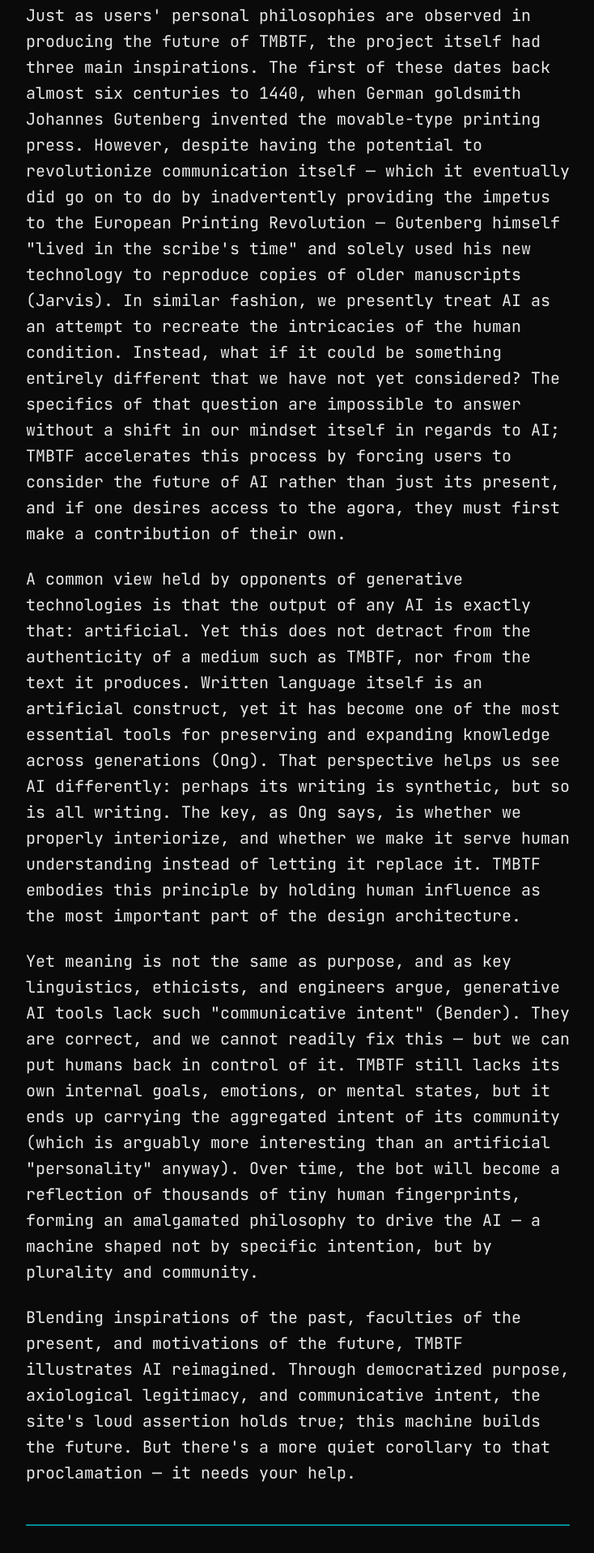
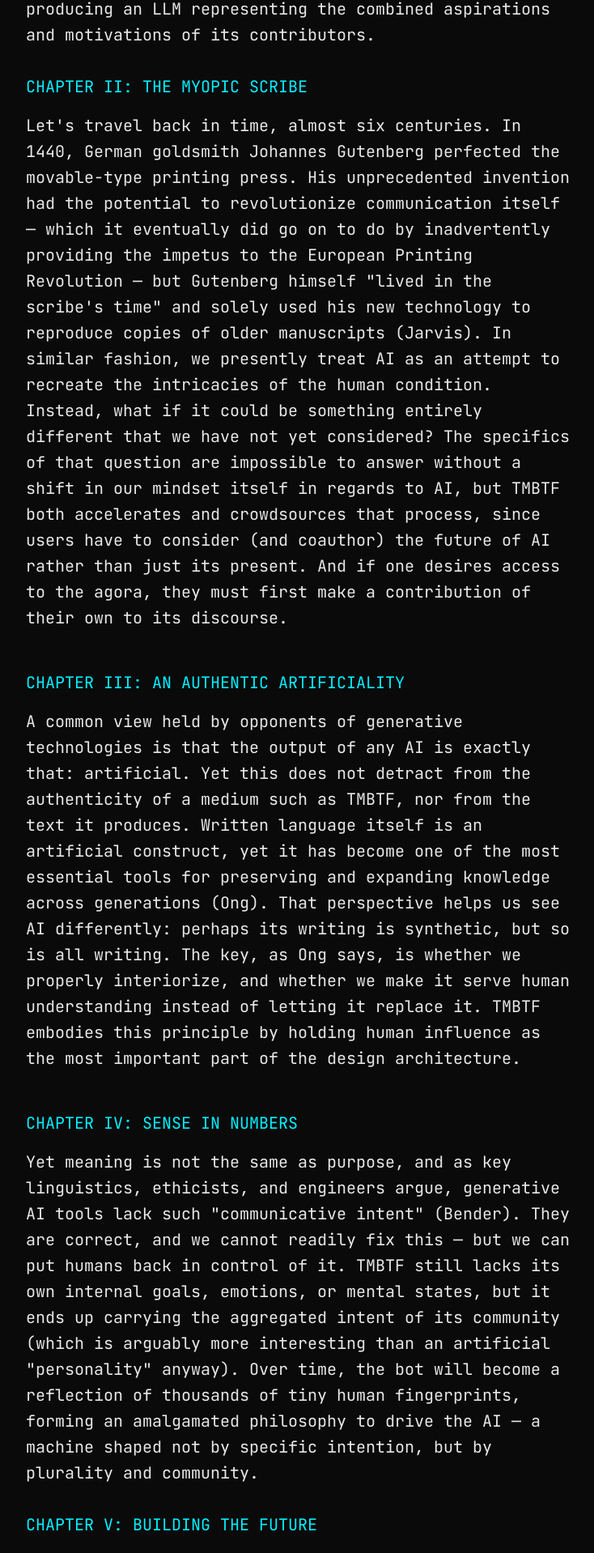
Before and after one commit to ishaan-awasthi/thismachinebuildsthefuture, a React (Vite) app: page /manifesto in a window 1280 px wide. Shown: the part 597-2515 px from the top of the page at 81% size, without its empty margins (272-1006 px from the left). Built offline with nearby package versions, Linux system fonts and the light colour scheme; no server answers.

Commit message:
manifesto content/styling

```diff
--- a/src/pages/ManifestoPage.tsx
+++ b/src/pages/ManifestoPage.tsx
@@ -27,21 +27,33 @@ export default function ManifestoPage() {
       <div className="flex-1 pt-20 px-12 md:px-24 py-16 md:py-32">
         <div className="max-w-2xl mx-auto">
           <div className="text-base-text" style={{ fontSize: '20px', lineHeight: '1.6' }}>
+            <p style={{ color: '#00F0FF', marginTop: '2rem', marginBottom: '1rem' }}>CHAPTER I: THIS MACHINE</p>
+
+
             <p className="mb-6">
               ThisMachineBuildsTheFuture.com (or TMBTF, as we will succinctly refer to it for the purposes of this manifesto) is a collective experiment in AI behavior. The project features a simplified chatbot interface to converse and interact with an LLM. However, before getting access to the bot, every visitor must give their own answer to the same question: "Artificial intelligence is here to stay, and we're already using it to build the present. But how should we use it to build the future? How do you think AI ought to behave?" Their thoughts are then added to a growing public timeline-dataset used to rewrite the chatbot's system prompt, producing an LLM representing the combined aspirations and motivations of its contributors.
             </p>
 
-            <p className="mb-6">
-              Just as users' personal philosophies are observed in producing the future of TMBTF, the project itself had three main inspirations. The first of these dates back almost six centuries to 1440, when German goldsmith Johannes Gutenberg invented the movable-type printing press. However, despite having the potential to revolutionize communication itself — which it eventually did go on to do by inadvertently providing the impetus to the European Printing Revolution — Gutenberg himself "lived in the scribe's time" and solely used his new technology to reproduce copies of older manuscripts (Jarvis). In similar fashion, we presently treat AI as an attempt to recreate the intricacies of the human condition. Instead, what if it could be something entirely different that we have not yet considered? The specifics of that question are impossible to answer without a shift in our mindset itself in regards to AI; TMBTF accelerates this process by forcing users to consider the future of AI rather than just its present, and if one desires access to the agora, they must first make a contribution of their own.
+            <p style={{ color: '#00F0FF', marginTop: '2rem', marginBottom: '1rem' }}>CHAPTER II: THE MYOPIC SCRIBE</p>
+
+            <p className="mb-12">
+              Let's travel back in time, almost six centuries. In 1440, German goldsmith Johannes Gutenberg perfected the movable-type printing press. His unprecedented invention had the potential to revolutionize communication itself — which it eventually did go on to do by inadvertently providing the impetus to the European Printing Revolution — but Gutenberg himself "lived in the scribe's time" and solely used his new technology to reproduce copies of older manuscripts (Jarvis). In similar fashion, we presently treat AI as an attempt to recreate the intricacies of the human condition. Instead, what if it could be something entirely different that we have not yet considered? The specifics of that question are impossible to answer without a shift in our mindset itself in regards to AI, but TMBTF both accelerates and crowdsources that process, since users have to consider (and coauthor) the future of AI rather than just its present. And if one desires access to the agora, they must first make a contribution of their own to its discourse.
             </p>
 
-            <p className="mb-6">
+            <p style={{ color: '#00F0FF', marginTop: '2rem', marginBottom: '1rem' }}>CHAPTER III: AN AUTHENTIC ARTIFICIALITY</p>
+
+            <p className="mb-12">
               A common view held by opponents of generative technologies is that the output of any AI is exactly that: artificial. Yet this does not detract from the authenticity of a medium such as TMBTF, nor from the text it produces. Written language itself is an artificial construct, yet it has become one of the most essential tools for preserving and expanding knowledge across generations (Ong). That perspective helps us see AI differently: perhaps its writing is synthetic, but so is all writing. The key, as Ong says, is whether we properly interiorize, and whether we make it serve human understanding instead of letting it replace it. TMBTF embodies this principle by holding human influence as the most important part of the design architecture.
             </p>
+
+            <p style={{ color: '#00F0FF', marginTop: '2rem', marginBottom: '1rem' }}>CHAPTER IV: SENSE IN NUMBERS</p>
 
             <p className="mb-6">
               Yet meaning is not the same as purpose, and as key linguistics, ethicists, and engineers argue, generative AI tools lack such "communicative intent" (Bender). They are correct, and we cannot readily fix this — but we can put humans back in control of it. TMBTF still lacks its own internal goals, emotions, or mental states, but it ends up carrying the aggregated intent of its community (which is arguably more interesting than an artificial "personality" anyway). Over time, the bot will become a reflection of thousands of tiny human fingerprints, forming an amalgamated philosophy to drive the AI — a machine shaped not by specific intention, but by plurality and community.
             </p>
+
+
+            <p style={{ color: '#00F0FF', marginTop: '2rem', marginBottom: '1rem' }}>CHAPTER V: BUILDING THE FUTURE</p>
 
             <p className="mb-6">
               Blending inspirations of the past, faculties of the present, and motivations of the future, TMBTF illustrates AI reimagined. Through democratized purpose, axiological legitimacy, and communicative intent, the site's loud assertion holds true; this machine builds the future. But there's a more quiet corollary to that proclamation — it needs your help.
```
